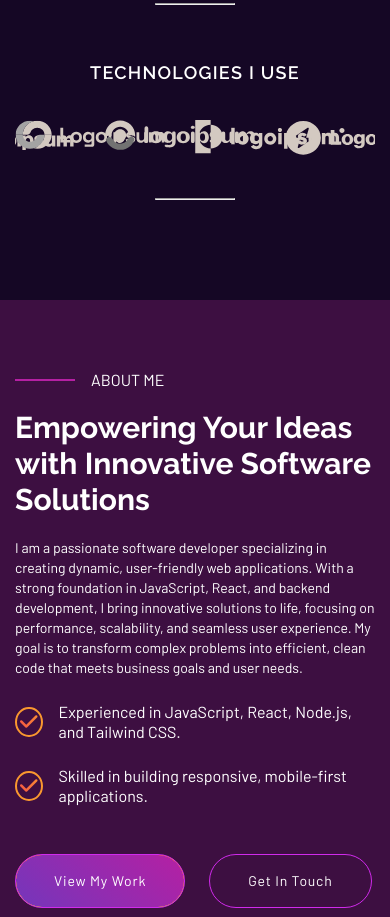
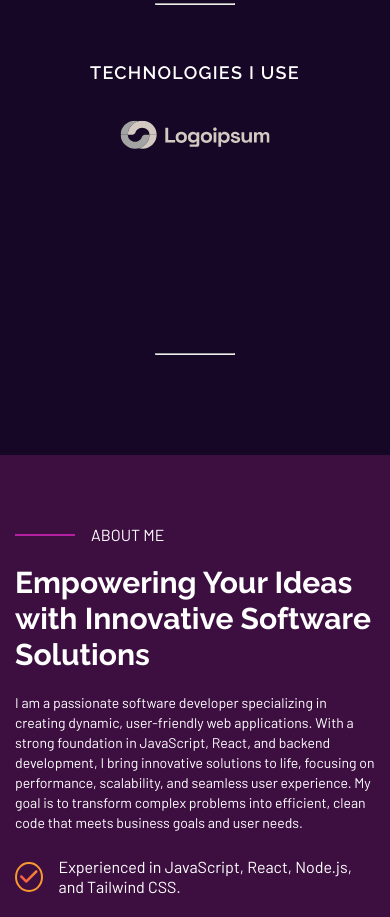
Before and after one commit to ST10107850/My-Portfolio1, a React (Vite) app: page / in a window 390 px wide. Shown: the part 1740-2657 px from the top of the page. Built offline with nearby package versions, Linux system fonts and the light colour scheme; a web font is replaced by a local one.

Commit message:
Fixing Technologies

```diff
--- a/src/components/Logoipsum.jsx
+++ b/src/components/Logoipsum.jsx
@@ -1,3 +1,4 @@
+import React, { useState, useEffect } from 'react';
 import { CarouselProvider, Slider, Slide, Image } from 'pure-react-carousel';
 import 'pure-react-carousel/dist/react-carousel.es.css';
 
@@ -8,7 +9,31 @@ import logoipsum4 from "../assets/Images/home/logoipsum4.svg";
 import logoipsum5 from "../assets/Images/home/logoipsum5.svg";
 import logoipsum6 from "../assets/Images/home/logoipsum6.svg";
 
+const useWindowSize = () => {
+  const [windowSize, setWindowSize] = useState({
+    width: window.innerWidth,
+  });
+
+  useEffect(() => {
+    const handleResize = () => {
+      setWindowSize({
+        width: window.innerWidth,
+      });
+    };
+
+    window.addEventListener('resize', handleResize);
+    return () => window.removeEventListener('resize', handleResize);
+  }, []);
+
+  return windowSize;
+};
+
 export const Logoipsum = () => {
+  const { width } = useWindowSize();
+
+  // Set visibleSlides based on screen size
+  const visibleSlides = width < 768 ? 1 : width < 1024 ? 2 : 4;
+
   return (
     <section className="logoipsum">
       <div className="container">
@@ -22,7 +47,7 @@ export const Logoipsum = () => {
           totalSlides={6}
           isPlaying={true}
           infinite={true}
-          visibleSlides={4}  // Number of logos visible at a time
+          visibleSlides={visibleSlides}  // Dynamic number of slides visible at a time
         >
           <Slider className="logoipsum-slider" data-aos="zoom-in">
             <Slide index={0}><img src={logoipsum1} alt="logoipsum1" /></Slide>
--- a/src/css/responsive.css
+++ b/src/css/responsive.css
@@ -143,7 +143,7 @@
         padding: 10px 0 60px 0;
     }
 
-    .logoipsum {
+     .logoipsum {
         padding: 100px 0;
     }
 
--- a/src/css/style.css
+++ b/src/css/style.css
@@ -968,6 +968,17 @@ aside .pages {
     margin: 70px auto 0 auto;
     background: rgba(255, 255, 255, 0.75);
 }
+@media (max-width: 768px) {
+    .logoipsum-slider {
+        height: 200px;
+    }
+
+    .logoipsum img {
+        margin: 0 auto;
+        display: block;
+        max-width: 100%;
+    }
+}
 
 
 /* ====== End of 1.4. logoipsum section ====== */
```
